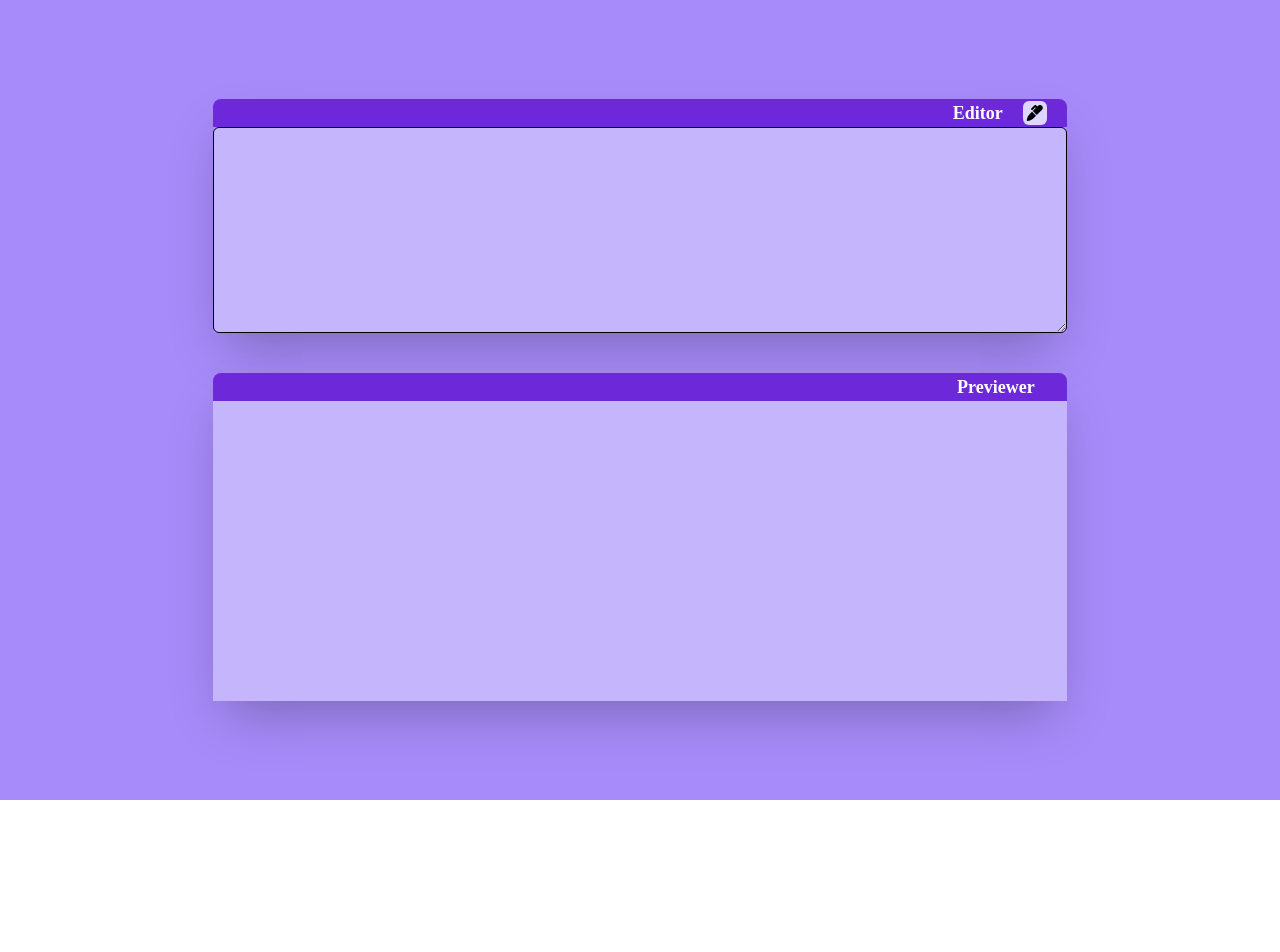
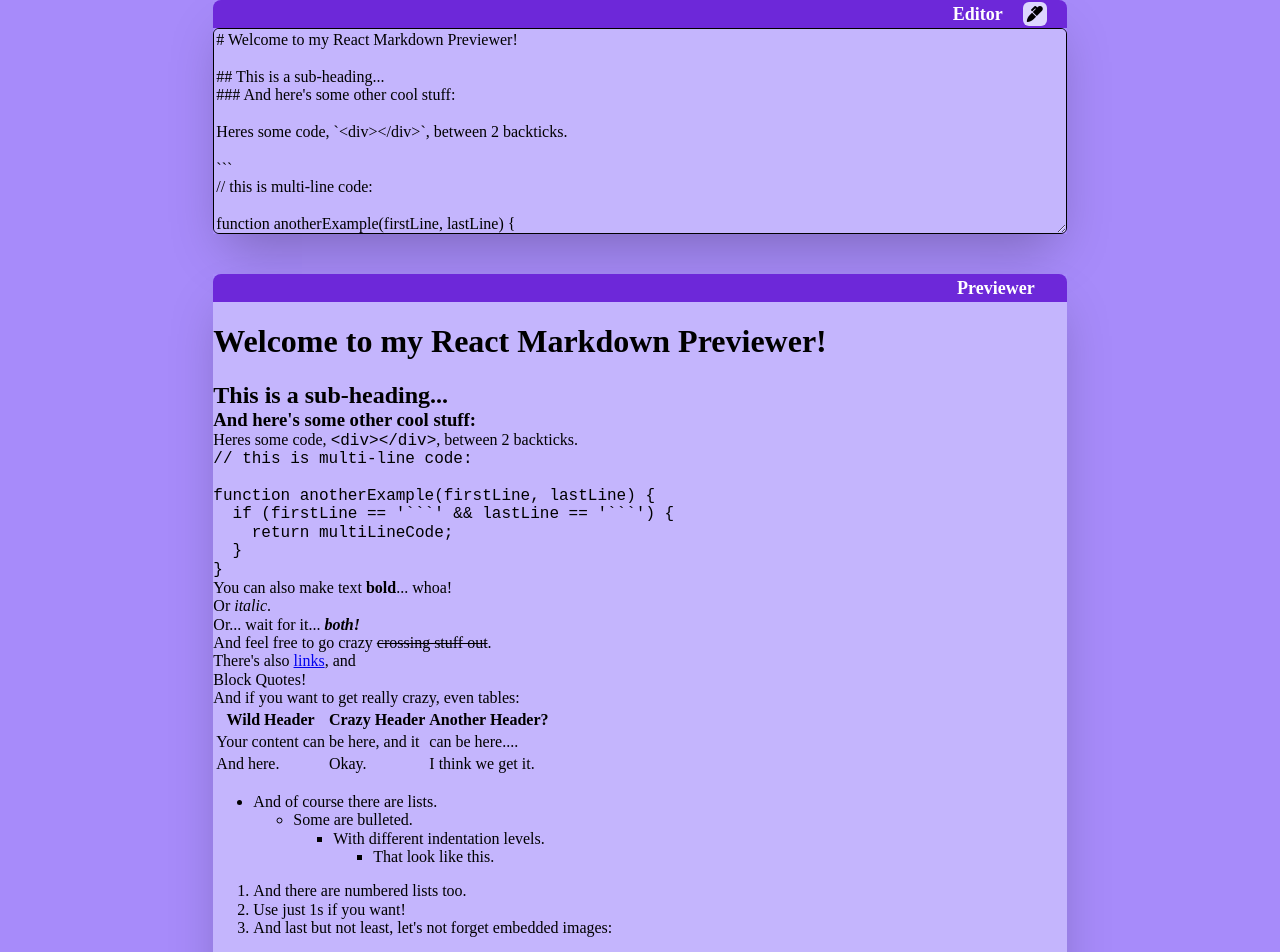
Before and after one commit to Trefu/markdown-previewer, a React (Create React App) app: page / in a window 1280 px wide. Shown: the top 952 px of the page. Before the commit the page ends 800 px from the top, so only its background shows below. Built offline with nearby package versions, Linux system fonts and the light colour scheme; grey boxes are pictures that could not be loaded.

Commit message:
added example

```diff
--- a/src/App.jsx
+++ b/src/App.jsx
@@ -1,14 +1,15 @@
 import { useState } from "react";
+import example from "./example";
 import Previewer from "./components/Previewer";
 import TextEditor from "./components/TextEditor";
 //MARKED CFG
 
 function App() {
-  const [text, setText] = useState('')
+  const [text, setText] = useState(example)
 
   return (
     <div className="app flex flex-col min-h-screen justify-center items-center bg-purple-400">
-      <TextEditor changeText={setText} />
+      <TextEditor text={text} changeText={setText} />
       <Previewer text={text} />
     </div>
   );
--- a/src/components/TextEditor.jsx
+++ b/src/components/TextEditor.jsx
@@ -1,7 +1,7 @@
 import { useState } from "react"
 
 const TextEditor = (props) => {
-    const { changeText } = props;
+    const { text, changeText } = props;
     const handleChange = (e) => {
         changeText(e.target.value)
     }
@@ -11,6 +11,7 @@
                 <h3 className='text-lg text-white pr-5'>Editor</h3>
                 <i className="p-1 bg-purple-200 rounded-md fas fa-marker mr-5"></i></div>
             <textarea onChange={handleChange} id='editor' className="border rounded-md bg-purple-300" name="editor" >
+                {text}
             </textarea>
         </div>
     )
--- /dev/null
+++ b/src/example.js
@@ -0,0 +1,44 @@
+export default function example() {
+    return `# Welcome to my React Markdown Previewer!
+
+## This is a sub-heading...
+### And here's some other cool stuff:
+
+Heres some code, \`<div></div>\`, between 2 backticks.
+
+\`\`\`
+// this is multi-line code:
+
+function anotherExample(firstLine, lastLine) {
+  if (firstLine == '\`\`\`' && lastLine == '\`\`\`') {
+    return multiLineCode;
+  }
+}
+\`\`\`
+
+You can also make text **bold**... whoa!
+Or _italic_.
+Or... wait for it... **_both!_**
+And feel free to go crazy ~~crossing stuff out~~.
+
+There's also [links](https://www.freecodecamp.org), and
+> Block Quotes!
+
+And if you want to get really crazy, even tables:
+
+Wild Header | Crazy Header | Another Header?
+------------ | ------------- | -------------
+Your content can | be here, and it | can be here....
+And here. | Okay. | I think we get it.
+
+- And of course there are lists.
+  - Some are bulleted.
+     - With different indentation levels.
+        - That look like this.
+
+
+1. And there are numbered lists too.
+1. Use just 1s if you want!
+1. And last but not least, let's not forget embedded images:
+
+![freeCodeCamp Logo](https://cdn.freecodecamp.org/testable-projects-fcc/images/fcc_secondary.svg)`}
```
